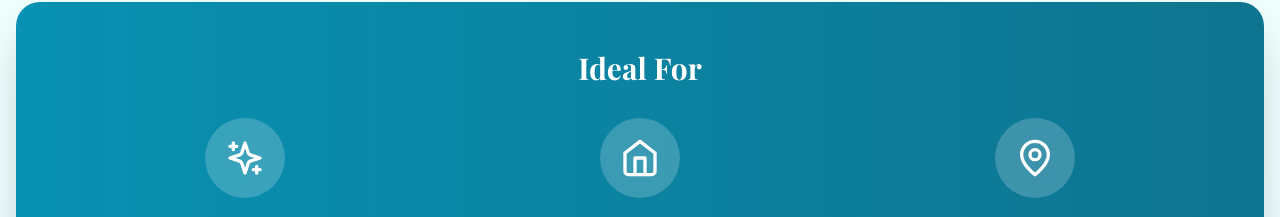
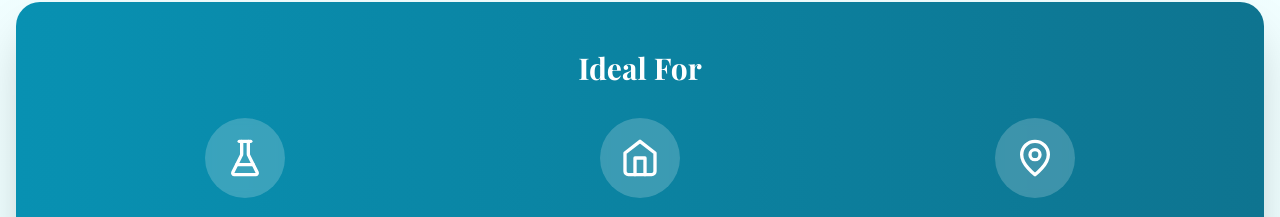
Before and after one commit to convenience-tinashe-chibatamoto/Mamazu-BnB, a React (Vite) app: page / in a window 1280 px wide. Shown: the part 2250-2467 px from the top of the page. Built offline with nearby package versions, Linux system fonts and the light colour scheme.

Commit message:
Changed the Researchers icon from a sparkles icon to a FlaskConical icon (lab flask), which is much more appropriate for representing research

```diff
--- a/src/App.jsx
+++ b/src/App.jsx
@@ -2,7 +2,7 @@ import { useState, useEffect, useRef } from 'react'
 import {
   Home, Bed, Bath, Wifi, Shield, Sun, Droplet,
   Camera, Car, Phone, Mail, MapPin, ChevronLeft,
-  ChevronRight, Check, Sparkles, Send
+  ChevronRight, Check, FlaskConical, Send
 } from 'lucide-react'
 import Logo from './components/Logo'
 
@@ -373,7 +373,7 @@ function App() {
             <div className="grid md:grid-cols-3 gap-8">
               <div className="text-center">
                 <div className="bg-white/20 backdrop-blur-sm w-20 h-20 rounded-full flex items-center justify-center mx-auto mb-4">
-                  <Sparkles className="w-10 h-10" />
+                  <FlaskConical className="w-10 h-10" />
                 </div>
                 <h4 className="text-xl font-semibold mb-2">Researchers</h4>
                 <p className="text-primary-100">Perfect quiet environment for focused work</p>
```
Also changed, not shown: 2 other files (tests, documents, lock files or other folders).
